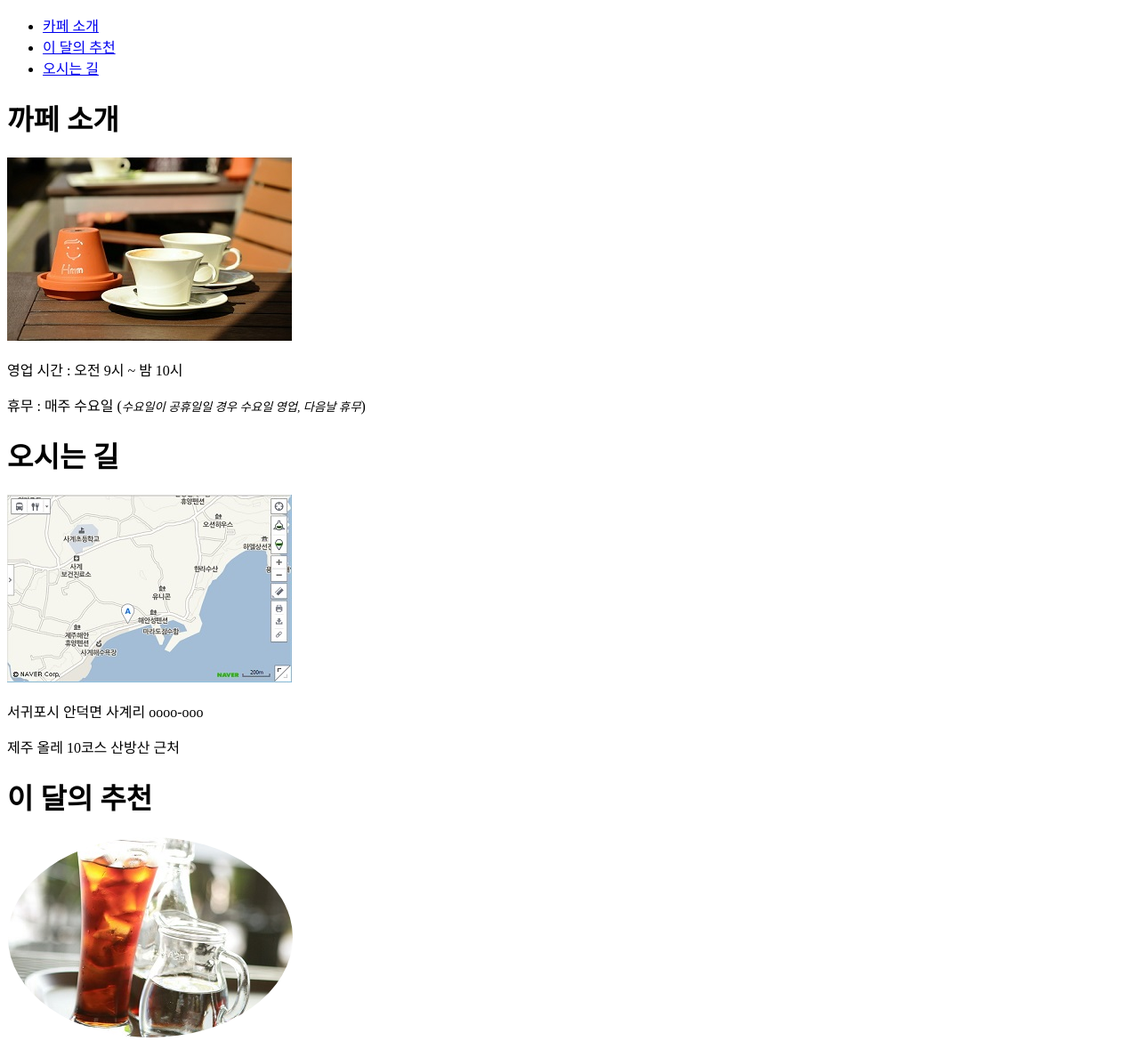
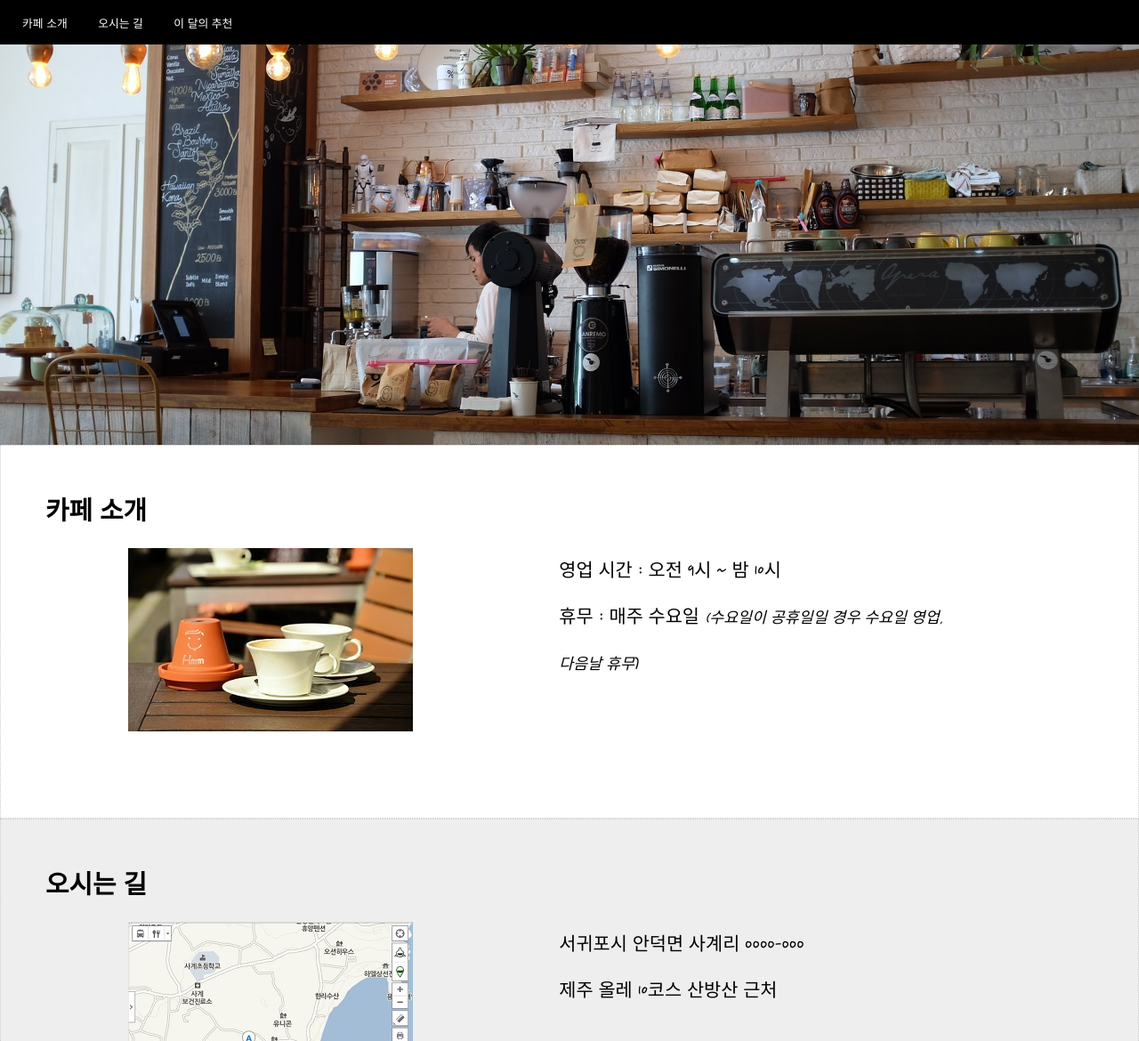
Before and after one commit to eldpswp99/learnhtml, a plain HTML site: page html5-book-9-master/15/index.html in a window 1280 px wide. Shown: the top 1170 px of the page at 89% size. Drawn offline with Linux system fonts and the light colour scheme.

Commit message:
20200102

```diff
--- a/html5-book-9-master/15/index.html
+++ b/html5-book-9-master/15/index.html
@@ -5,33 +5,276 @@
   <meta charset="utf-8">
 	<meta name="viewport" content="width=device-width, initial-scale=1">
  	<title>Cafe</title>
+	<style>
+		@import url('https://fonts.googleapis.com/css?family=Nanum+Pen+Script&display=swap');
+		@import url('https://fonts.googleapis.com/css?family=Oleo+Script&display=swap');
+
+		*{
+			margin:0;
+			padding:0;
+		}
+
+		h1{
+			font-size:1.8em;
+		}
+
+		h2{
+			font-size:1.3em;
+		}
+
+		p{
+			font-size:1.3em;
+			line-height:2.5;
+		}
+
+		li{
+			font-size:1em;
+			line-height:2;
+		}
+
+		body{
+			background:#fff;
+			font-family: 'Nanum Pen Script', cursive;
+		}
+
+		#container{
+			width:100%;
+			margin:0 auto;
+		}
+
+		header{
+			width:100%;
+			height:300px;
+			background:url(images/header.jpg) center no-repeat;
+			background-size:cover;
+			margin:0;
+		}
+
+		nav{
+			background:black;
+			height:50px;
+		}
+
+		nav ul{
+			list-style:none;
+			margin:0;
+			padding:10px;
+		}
+
+		nav ul li{
+			display:inline-block;
+			margin:5px 15px;
+
+			font-size:0.8em;
+		}
+
+		nav a:link, a:visited{
+			color:white;
+			text-decoration:none;
+		}
+
+		nav a:active{
+			color:yellow;
+			text-decoration:none;
+		}
+
+		section{
+			position:relative;
+			width:100%;
+			padding:15px 2% 10px 5%;
+		}
+
+		.photo{
+			display:none;
+		}
+
+		.page-title{
+			position:absolute;
+			top:20px;
+			left:0;
+			padding:30px 50px;
+		}
+
+		.page-title h1{
+			margin-bottom:30px;
+		}
+
+		.content{
+			margin:80px auto 10px;
+			box-sizing:border-box;
+			width:90%;
+			padding:20px;
+		}
+
+		.content ol{
+			margin-top:20px;
+		}
+
+		#container section:nth-child(odd){
+			background:#eee;
+		}
+
+		footer{
+			position:relative;
+			width:100%;
+			height:100px;
+			background:black;
+		}
+
+		footer p{
+			color:white;
+			text-align:center;
+			line-height:100px;
+			font-family: 'Oleo Script', cursive;
+			font-size:1.5em;
+
+		}
+
+		@media screen and (min-width:760px){
+			header{
+				height:400px;
+			}
+
+			#intro, #map{
+				box-sizing:border-box;
+				width:50%;
+				height:400px;
+				float:left;
+				margin:0;
+				border:1px dotted #ccc;
+			}
+
+			#choice{
+				clear:both;
+			}
+		}
+
+		@media screen and (min-width:992px){
+			header{
+				height:500px;
+			}
+
+			#intro,#map,#choice{
+				box-sizing:border-box;
+				clear:both;
+				position:relative;
+				width:100%;
+				height:420px;
+				padding:15px 2% 10px 5%;
+			}
+
+			.content{
+				margin:80px auto 10px;
+				width:90%;
+				padding:20px;
+			}
+			.photo{
+				width:42%;
+				display:block;
+			}
+			.photo > img{
+				width:100%;
+				max-width:320px;
+				height:auto;
+				margin-bottom:30px;
+			}
+
+			#intro .photo,#map .photo{
+				float:left;
+				margin-right:5%;
+			}
+
+			#intro .text, #map .text{
+				float:left;
+			}
+
+			#choice .photo{
+				float:right;
+				margin-left:5%;
+			}
+
+			#choice .text{
+				float:left;
+			}
+
+			.text{
+				width:42%;
+			}
+
+			footer{
+				clear:both;
+			}
+		}
+	</style>
+
 </head>
 <body>
+	<div id="container">
+		<header>
+			<nav>
 				<ul id="main-nav">
 					<li><a href="#intro">카페 소개</a></li>
+					<li><a href="#map">오시는 길</a></li>
 					<li><a href="#choice">이 달의 추천</a></li>
-		<li><a href="#map">오시는 길</a></li>
 				</ul>
+			</nav>
+		</header>
 
-	<h1>까페 소개</h1>
+		<section id="intro">
+			<div class="page-title">
+				<h1>카페 소개</h1>
+			</div>
+			<div class="content">
+				<div class="photo">
 					<img src="images/coffee.jpg" alt="">
+				</div>
+				<div class="text">
+
 					<p> 영업 시간 : 오전 9시 ~ 밤 10시 </p>
-	<p> 휴무 : 매주 수요일 (<i><small>수요일이 공휴일일 경우 수요일 영업, 다음날 휴무</small></i>)</p>
+					<p> 휴무 : 매주 수요일 <i><small>(수요일이 공휴일일 경우 수요일 영업, 다음날 휴무</small></i>)</p>
+				</div>
+			</div>
+		</section>
 
+		<section id="map">
+			<div class="page-title">
 				<h1>오시는 길</h1>
+			</div>
+			<div class="content">
+				<div class="photo">
 					<img src="images/map.jpg" alt="사계 포구에서 서쪽 방향으로 000미터 진행">
+				</div>
+				<div class="text">
 					<p>서귀포시 안덕면 사계리 oooo-ooo</p>
 					<p>제주 올레 10코스 산방산 근처</p>
+				</div>
+			</div>
+		</section>
 
+		<section id="choice">
+			<div class="page-title">
 				<h1>이 달의 추천 </h1>
+			</div>
+			<div class="content">
+				<div class="photo">
 					<img src="images/ice.jpg" alt="아이스 커피" style="border:1px solid white; border-radius:50%">
+				</div>
+				<div class="text">
 					<h2>핸드드립 아이스커피</h2>
 					<ol>
 						<li>1인분 기준으로 서버에 각얼음 5조각(한조각의 20cc) 넣고 추출을 시작한다.</li>
 						<li>평상시 보다 원두의 양은 2배 정도 (20g)와 추출액은 얼음 포함해서 200cc까지 내린다.</li>
 						<li>아이스 잔에 얼음 6~7개 섞어서 시원하게 마신다</li>
 					</ol>
+				</div>
+			</div>
 
+		</section>
+
+		<footer>
 			<p>My times with Coffee</p>
+		</footer>
+	</div>
+
 </body>
 </html>
```
Also changed, not shown: html5-book-9-master/14/flex/index.html (+28 -0 lines), html5-book-9-master/14/practicechapter14.html (+3 -3 lines), html5-book-9-master/15/index-2.html (line endings or trailing spaces). Lines whose indentation alone changed are shown as unchanged.
